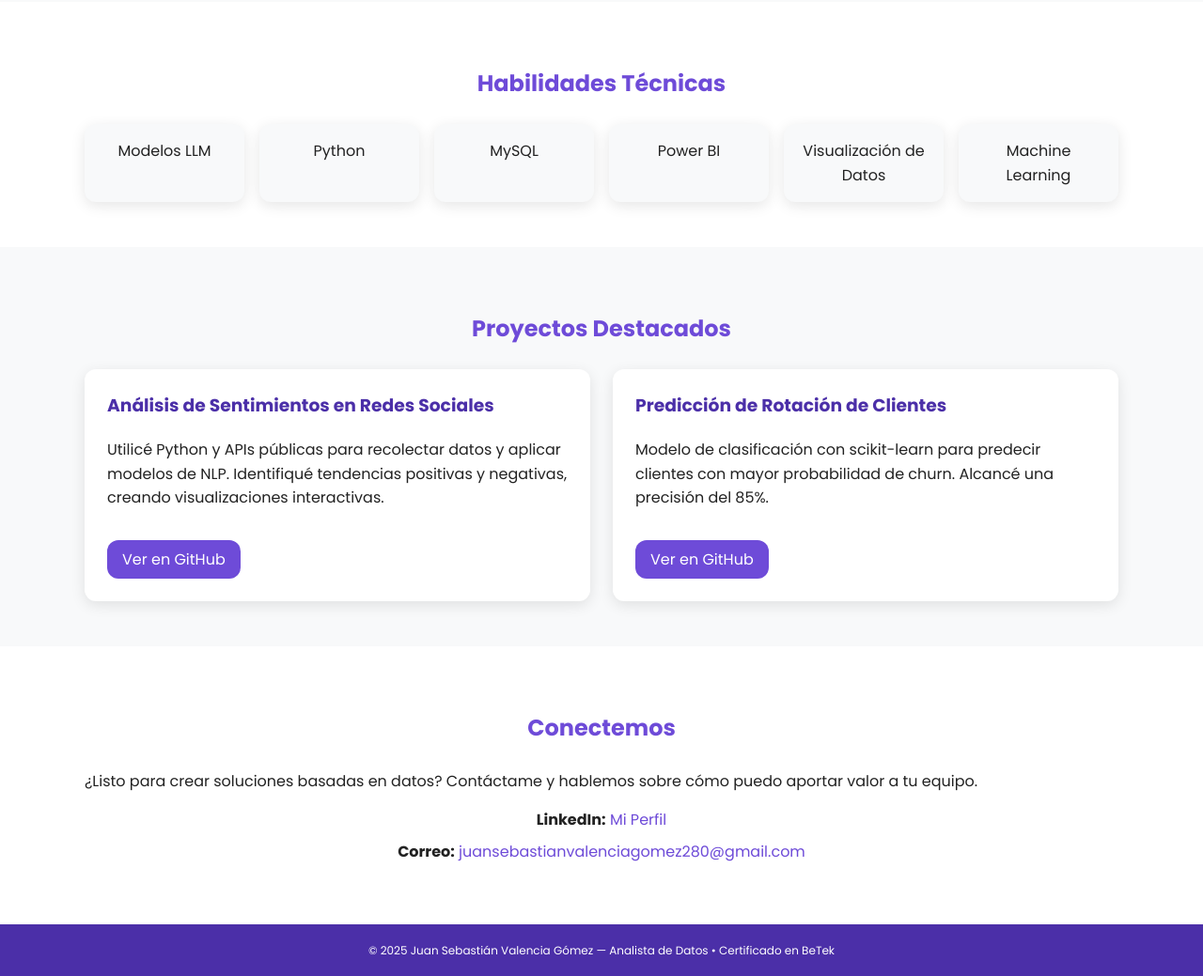
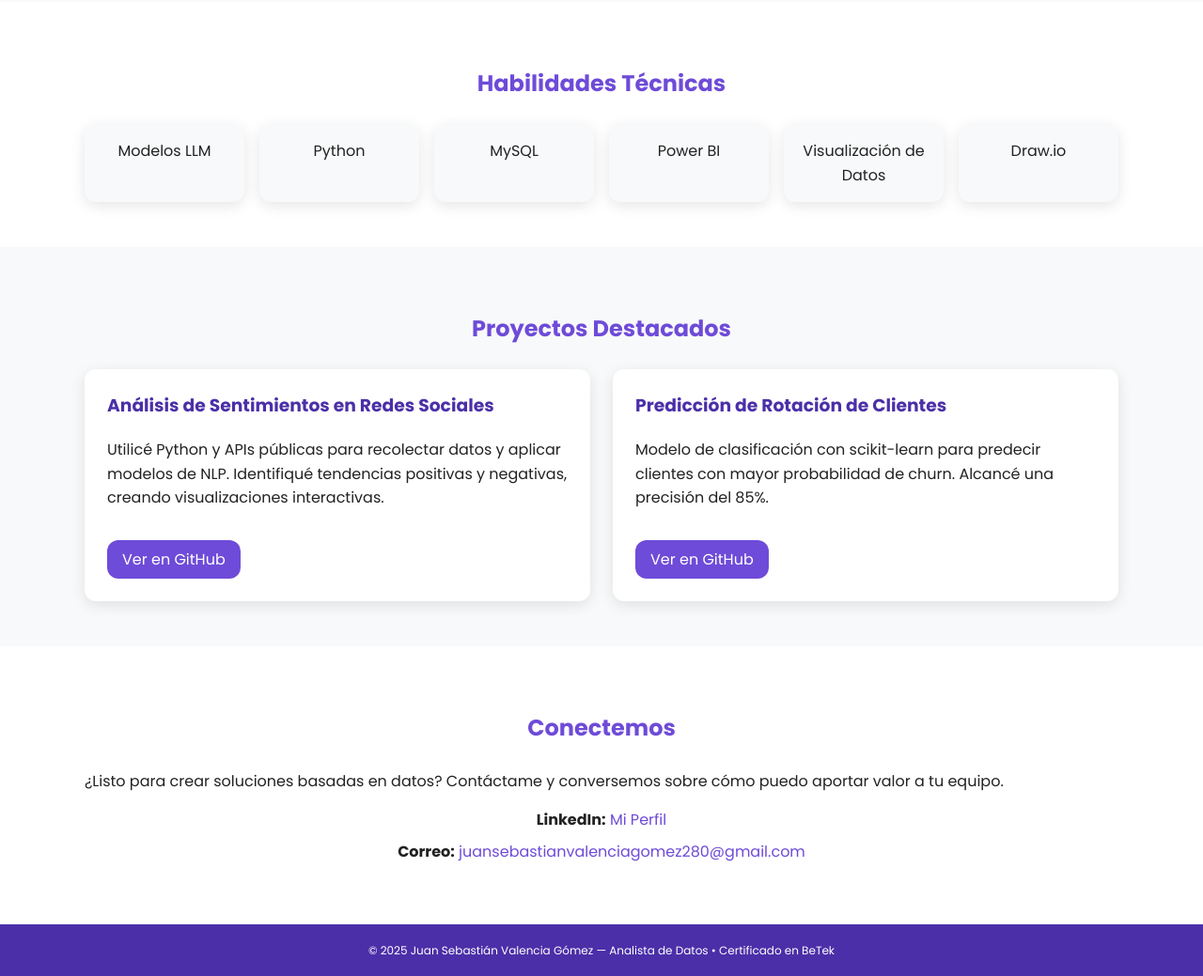
Before and after one commit to JuanValencia2301/juanvalencia2301.github.io, a plain HTML site: page index.html in a window 1280 px wide. Shown: the part 640-1679 px from the top of the page at 94% size. Drawn offline with Linux system fonts and the light colour scheme.

Commit message:
Update index.html

```diff
--- a/index.html
+++ b/index.html
@@ -41,7 +41,7 @@
         <div class="skill-card">MySQL</div>
         <div class="skill-card">Power BI</div>
         <div class="skill-card">Visualización de Datos</div>
-        <div class="skill-card">Machine Learning</div>
+        <div class="skill-card">Draw.io</div>
       </div>
     </div>
   </section>
@@ -75,7 +75,7 @@
   <section id="contacto" class="section alt">
     <div class="container">
       <h2>Conectemos</h2>
-      <p>¿Listo para crear soluciones basadas en datos? Contáctame y hablemos sobre cómo puedo aportar valor a tu equipo.</p>
+      <p>¿Listo para crear soluciones basadas en datos? Contáctame y conversemos sobre cómo puedo aportar valor a tu equipo.</p>
       <ul class="contact-list">
         <li><strong>LinkedIn:</strong> <a href="https://www.linkedin.com/in/juan-valencia-analisisdedatos/" target="_blank">Mi Perfil</a></li>
         <li><strong>Correo:</strong> <a href="mailto:juansebastianvalenciagomez280@gmail.com">juansebastianvalenciagomez280@gmail.com</a></li>
```
